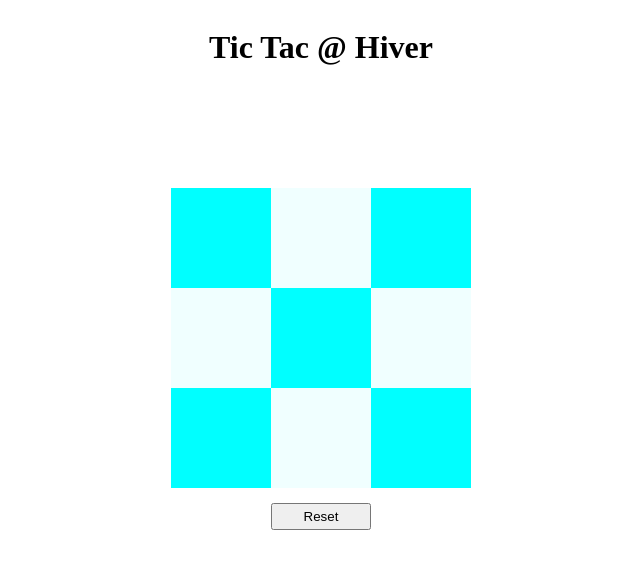
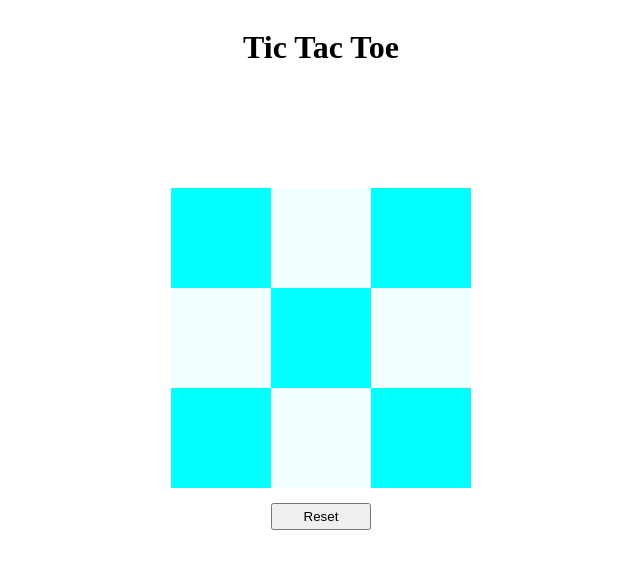
Before and after one commit to p4prasoon/Tic-Tac-Toe, a plain HTML site: page index.html in a window 1280 px wide. Shown: the whole page, without its empty margins (319-959 px from the left). Drawn offline with Linux system fonts and the light colour scheme.

Commit message:
Minor changes

```diff
--- a/index.css
+++ b/index.css
@@ -59,4 +59,5 @@
     justify-content: center;
     margin-left: 100px;
     margin-top: 15px;
+	cursor:pointer;
 }
--- a/index.html
+++ b/index.html
@@ -1,5 +1,5 @@
 <div class="header">
-    <h1> Tic Tac @ Hiver</h1>
+    <h1> Tic Tac Toe </h1>
 </div>
 
 <div class="parentTop">
```
